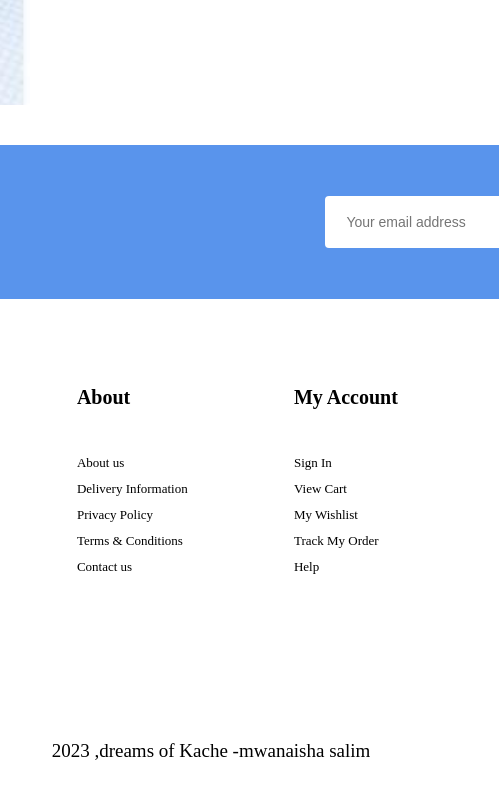
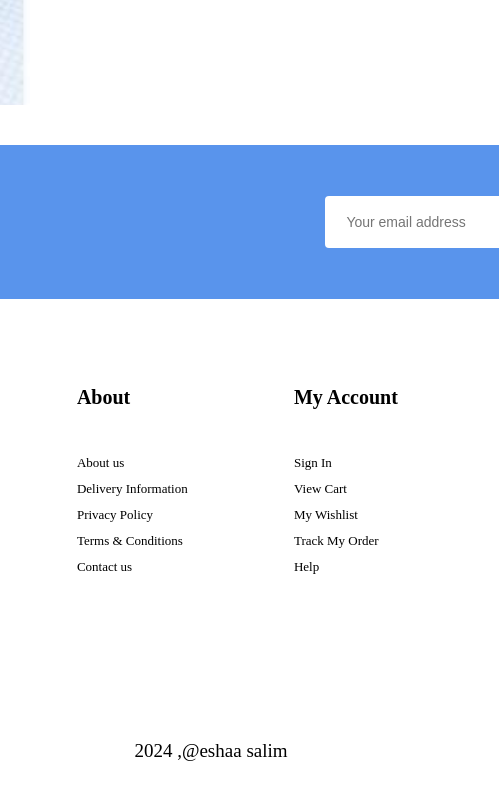
Before and after one commit to zero-ishah/enzi-stores, a plain HTML site: page index.html in a window 1280 px wide. Shown: the part 6901-7701 px from the top of the page, 429-928 px from the left. Drawn offline with Linux system fonts and the light colour scheme; files whose address does not match are found by name.

Commit message:
Add files via upload

```diff
--- a/index.html
+++ b/index.html
@@ -830,7 +830,7 @@
             <img class="logo" src="pics/mpesa.jpg" width="56%" height="56%" alt="">
         </div>
         <div class="copyright">
-            <p>2023 ,dreams of Kache -mwanaisha salim</p>
+            <p>2024 ,@eshaa salim</p>
         </div>
     </footer>
 
```
